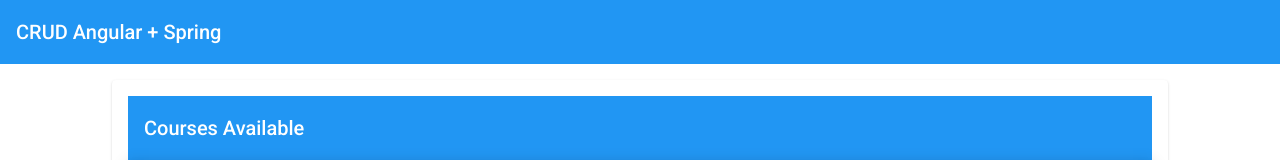
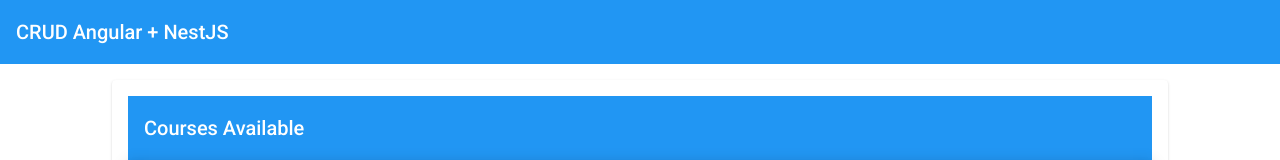
Before and after one commit to lucasaugustodeveloper/crud-angular-frontend, an Angular app: page /courses in a window 1280 px wide. Shown: the top 160 px of the page. Built offline with nearby package versions, Linux system fonts and the light colour scheme.

Commit message:
♻️ (title): Change title application

```diff
--- a/src/app/app.component.html
+++ b/src/app/app.component.html
@@ -1,5 +1,5 @@
 <mat-toolbar color="primary">
-  <span>CRUD Angular + Spring</span>
+  <span>CRUD Angular + NestJS</span>
 </mat-toolbar>
 
 <router-outlet></router-outlet>
```
